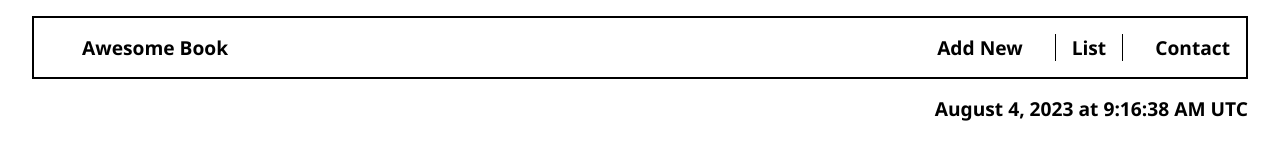
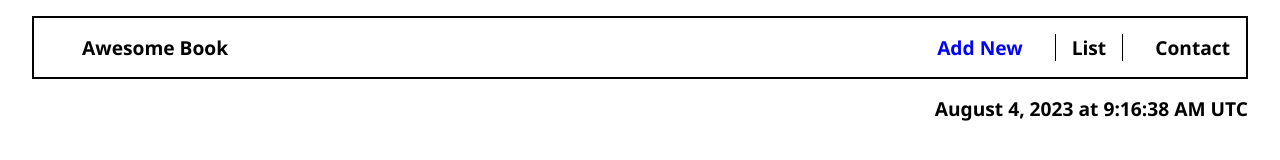
Before and after one commit to c00p75/Awesome-books-with-ES6, a website with bundled scripts: page index.html in a window 1280 px wide. Shown: the top 160 px of the page. Built offline with nearby package versions, Linux system fonts and the light colour scheme.

```diff
--- a/index.css
+++ b/index.css
@@ -34,6 +34,10 @@
 nav ul li {
   margin-left: 2rem;
   text-align: center;
+}
+
+nav ul li:first-child {
+  color: blue;
 }
 
 #list {
```
